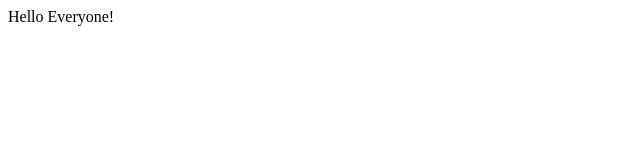
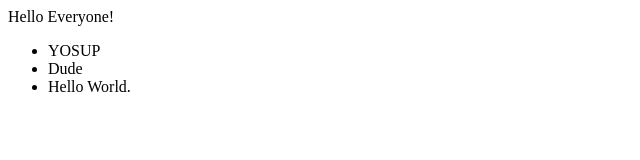
Before and after one commit to tiy-chs-q4-fee/demo-gitRepo, a plain HTML site: page index.html in a window 1280 px wide. Shown: the whole page, without its empty margins (0-640 px from the left). Drawn offline with Linux system fonts and the light colour scheme.

Commit message:
Added a list to the HTML.

```diff
--- a/index.html
+++ b/index.html
@@ -6,6 +6,11 @@
 </head>
 <body>
   Hello Everyone!
+  <ul>
+    <li>YOSUP</li>
+    <li>Dude</li>
+    <li>Hello World.</li>
+  </ul>
 
 </body>
 </html>
```
